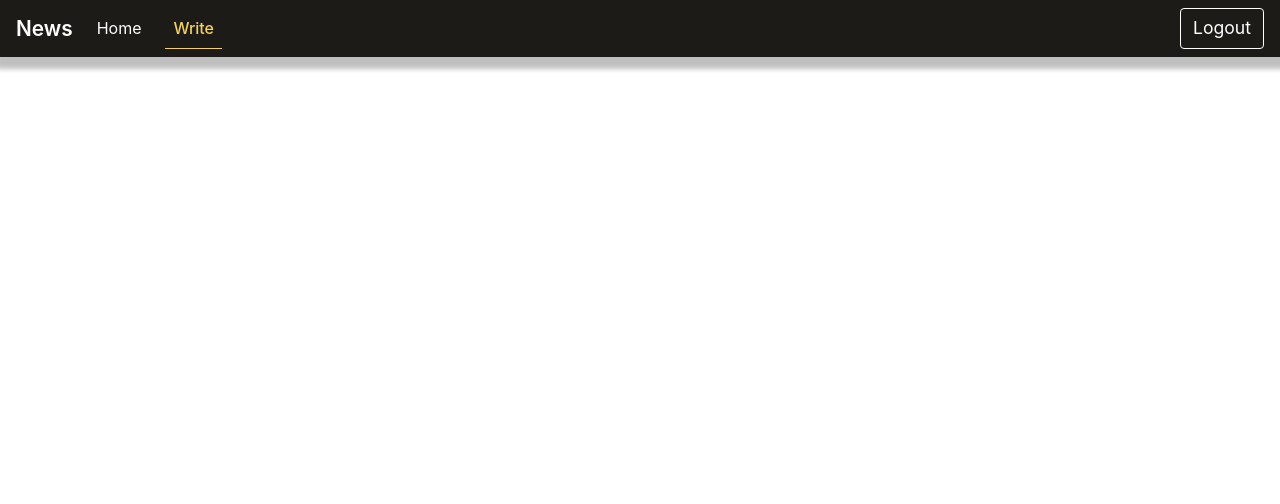
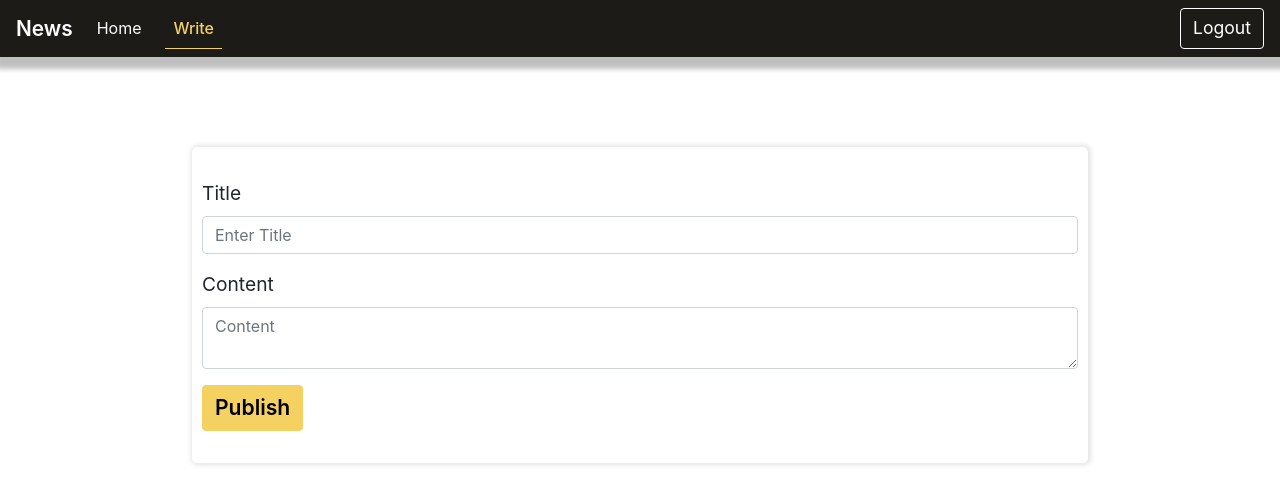
Before and after one commit to Hadjer-GR/Single-page-VueJs, a Vue app: page /#/news in a window 1280 px wide. Shown: the top 504 px of the page. Built offline with nearby package versions, Linux system fonts and the light colour scheme; no server answers.

Commit message:
complet create article function

```diff
--- a/src/axios.js
+++ b/src/axios.js
@@ -1,4 +1,4 @@
 import axios from "axios";
 
 axios.defaults.baseURL="http://exam.tlancer.net/api/";
-axios.defaults.headers.common['Authorization']="bearer"+localStorage.getItem("token");
+axios.defaults.headers.common['Authorization']="Bearer "+localStorage.getItem("token");
--- a/src/components/home.vue
+++ b/src/components/home.vue
@@ -1,22 +1,21 @@
 <!-- eslint-disable vue/multi-word-component-names -->
 <template>
 
- <navBar  Active_page="Active_page" @update_active="update_active_page" ></navBar>
+ <navBar  Active_page="Active_page" @update_active="update_active_page" @click="get_news()" ></navBar>
  <div class="container_task">
-<news  v-if="news && Active_page" v-bind:list_news="news"></news>
-
+   <news  v-if="news && Active_page" v-bind:list_news="news" ></news>
+   <write v-if="!Active_page"></write>
  </div>
 </template>
 <script>
 import navBar from "./navBar.vue"
 import news from "./news.vue"
+import write from './write_news.vue';
 
 import axios from "axios";
 export default {
-    components:{navBar,news},
+    components:{write,navBar,news},
      created() {
-
-
     this.news= this.get_news()
 
     },data(){
@@ -28,8 +27,12 @@ export default {
 
     },methods: {
         async get_news(){
+
         const response = await axios.get("news");
+
         this.news=response.data;
+        console.log(response);
+
         },
         update_active_page(v){
             this.Active_page=v;
--- a/src/components/write_news.vue
+++ b/src/components/write_news.vue
@@ -1,15 +1,67 @@
 <template>
-    <div>
+    <h2 v-if="right" style="text-align: center; color: rgb(30, 213, 70);" id="secsussful"> <span><i class='bx bx-check' style='color:#1ed546; font-size: 30px !important;'  ></i></span> Complet insert</h2>
+    <div class="container_write">
+   <form @submit.prevent="insert_article()" style="margin-top: 2%;margin-bottom: 2%;" >
+  <div class="form-group">
+    <label for="exampleInputEmail1">Title </label>
+    <input type="text" class="form-control"  required placeholder="Enter Title"  v-model.lazy.trim="title" autocomplete="off" >
+  </div>
+  <div class="form-group">
+    <label for="exampleInputPassword1">Content</label>
+    <textarea v-model.lazy.trim="content" class="form-control" required id="exampleInputPassword1" placeholder="Content"></textarea>
+  </div>
 
-
- </div>
+  <button type="submit" class="btn btn-primary">Publish</button>
+</form>
+</div>
 </template>
 
 <script>
+import axios from "axios";
+
  export default {
+    data() {
+        return {
+            title:"",
+            content:"",
+            right:false
+        }
+    },methods: {
+        async insert_article(){
+          const  dd={
+            'title':   this.title,
+            'content':  this.content
+            }
 
+    const response = await axios.post('news',dd).then((resp) => {
+
+         this.right=true;
+
+         console.log(resp);
+    }).catch((err) => {
+    console.log(err)
+    // this.error=err.response.data.message;
+   })
+   setInterval(() => {
+            this.right=false;
+         }, 1000);
+   console.log(response);
+
+        }
+    },
  }
  </script>
  <style scoped>
+.container_write{
+    width: 70% ;
+    padding: 15px 10px;
+    margin-top: 7%;
+    border-radius: 5px;
+    height: 80%;
+    font-size: 1.2em;
+    margin-left: auto;
+    margin-right: auto;
+    box-shadow: 1px 0px 5px 2px rgba(0,0,0,0.11);
 
+}
  </style>
```
